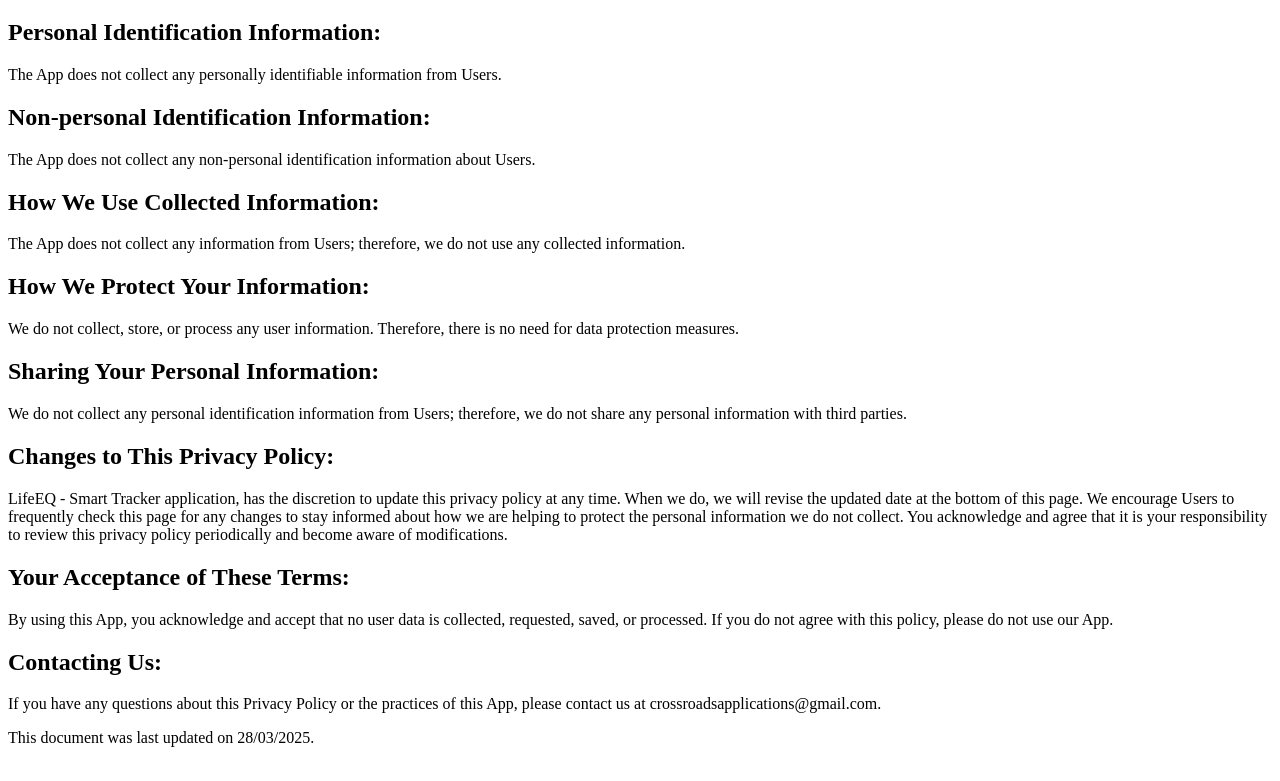
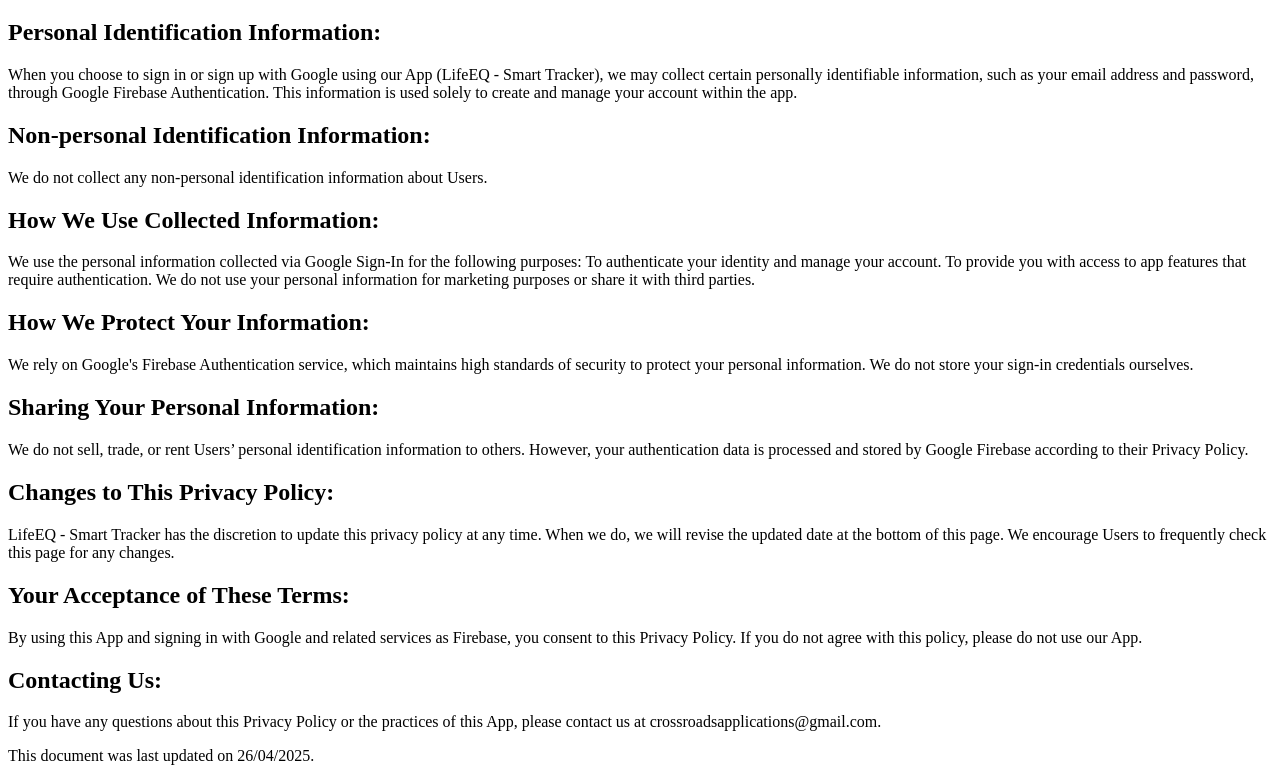
Before and after one commit to christoskaitatzis/life-eq-privacy-policy, a plain HTML site: page index.html in a window 1280 px wide. Shown: the part 61-842 px from the top of the page. Drawn offline with Linux system fonts and the light colour scheme.

Commit message:
Update index.html

```diff
--- a/index.html
+++ b/index.html
@@ -10,36 +10,47 @@
 
     <h2>Personal Identification Information:</h2>
 
-    <p>The App does not collect any personally identifiable information from Users.</p>
+    <p>When you choose to sign in or sign up with Google using our App (LifeEQ - Smart Tracker), we may collect certain personally identifiable information, such as your email address and password, through Google Firebase Authentication.
+This information is used solely to create and manage your account within the app.</p>
 
     <h2>Non-personal Identification Information:</h2>
 
-    <p>The App does not collect any non-personal identification information about Users.</p>
+    <p>We do not collect any non-personal identification information about Users.</p>
 
     <h2>How We Use Collected Information:</h2>
 
-    <p>The App does not collect any information from Users; therefore, we do not use any collected information.</p>
+    <p>We use the personal information collected via Google Sign-In for the following purposes:
+
+    To authenticate your identity and manage your account.
+
+    To provide you with access to app features that require authentication.
+
+We do not use your personal information for marketing purposes or share it with third parties.</p>
 
     <h2>How We Protect Your Information:</h2>
 
-    <p>We do not collect, store, or process any user information. Therefore, there is no need for data protection measures.</p>
+    <p>We rely on Google's Firebase Authentication service, which maintains high standards of security to protect your personal information.
+We do not store your sign-in credentials ourselves.</p>
 
     <h2>Sharing Your Personal Information:</h2>
 
-    <p>We do not collect any personal identification information from Users; therefore, we do not share any personal information with third parties.</p>
+    <p>We do not sell, trade, or rent Users’ personal identification information to others.
+However, your authentication data is processed and stored by Google Firebase according to their Privacy Policy.</p>
 
     <h2>Changes to This Privacy Policy:</h2>
 
-    <p>LifeEQ - Smart Tracker application, has the discretion to update this privacy policy at any time. When we do, we will revise the updated date at the bottom of this page. We encourage Users to frequently check this page for any changes to stay informed about how we are helping to protect the personal information we do not collect. You acknowledge and agree that it is your responsibility to review this privacy policy periodically and become aware of modifications.</p>
+    <p>LifeEQ - Smart Tracker has the discretion to update this privacy policy at any time. When we do, we will revise the updated date at the bottom of this page.
+We encourage Users to frequently check this page for any changes.</p>
 
     <h2>Your Acceptance of These Terms:</h2>
 
-    <p>By using this App, you acknowledge and accept that no user data is collected, requested, saved, or processed. If you do not agree with this policy, please do not use our App.</p>
+    <p>By using this App and signing in with Google and related services as Firebase, you consent to this Privacy Policy.
+If you do not agree with this policy, please do not use our App.</p>
 
     <h2>Contacting Us:</h2>
 
     <p>If you have any questions about this Privacy Policy or the practices of this App, please contact us at crossroadsapplications@gmail.com.</p>
 
-    <p>This document was last updated on 28/03/2025.</p>
+    <p>This document was last updated on 26/04/2025.</p>
 </body>
 </html>
```
